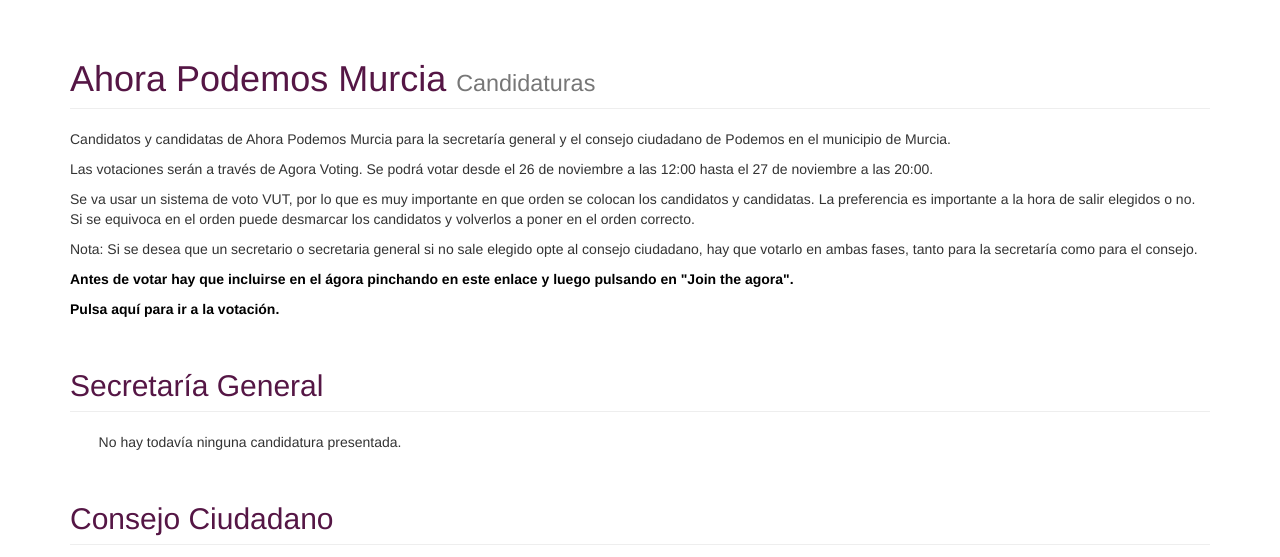
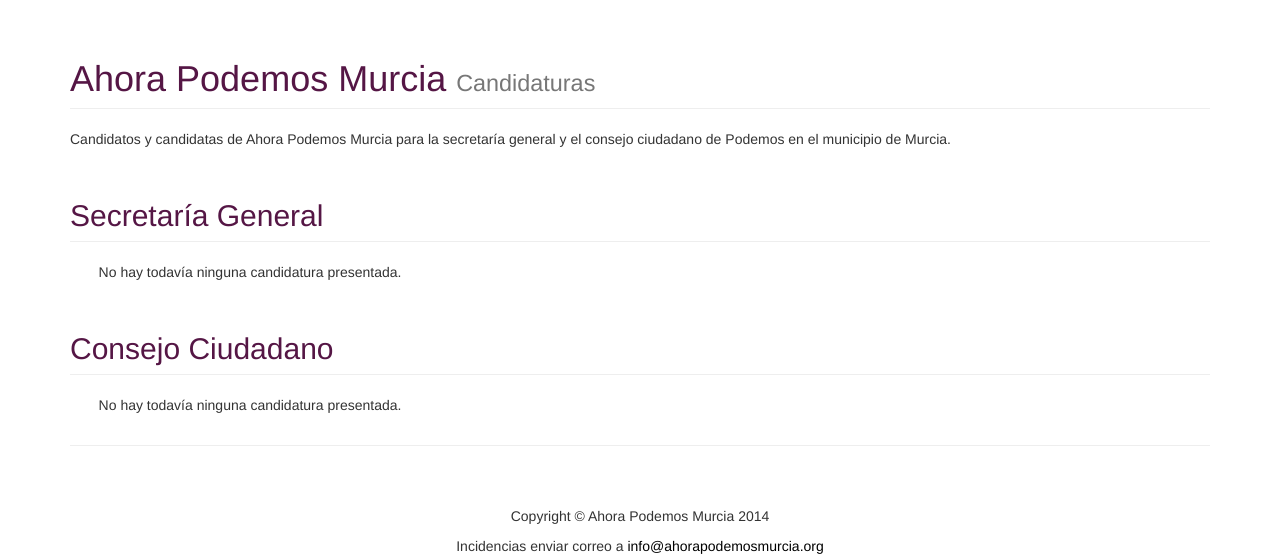
Before and after one commit to pedroluislopez/candidaturas, a Django app: page / in a window 1280 px wide. Shown: the part 51-608 px from the top of the page. Run offline with Django 3.2, Linux system fonts and the light colour scheme; data that the repository does not hold is empty; some libraries are stand-ins or nearby versions.

Commit message:
Block web 3

```diff
--- a/candidatos/templates/index.html
+++ b/candidatos/templates/index.html
@@ -8,11 +8,6 @@
             <small>Candidaturas</small>
         </h1>
         <p>Candidatos y candidatas de Ahora Podemos Murcia para la secretar&iacute;a general y el consejo ciudadano de Podemos en el municipio de Murcia.</p>
-        <p>Las votaciones ser&aacute;n a trav&eacute;s de Agora Voting. Se podrá votar desde el 26 de noviembre a las 12:00 hasta el 27 de noviembre a las 20:00.</p>
-        <p>Se va usar un sistema de voto VUT, por lo que es muy importante en que orden se colocan los candidatos y candidatas. La preferencia es importante a la hora de salir elegidos o no. Si se equivoca en el orden puede desmarcar los candidatos y volverlos a poner en el orden correcto.</p>
-        <p>Nota: Si se desea que un secretario o secretaria general si no sale elegido opte al consejo ciudadano, hay que votarlo en ambas fases, tanto para la secretaría como para el consejo.</p>
-        <p><strong><a href="https://agora.agoravoting.com/ahorapodemosmurcia/primarias-de-ahora-podemos-murcia" target="blank_">Antes de votar hay que incluirse en el &aacute;gora pinchando en este enlace y luego pulsando en "Join the agora".</a></strong></p>
-        <p><strong><a href="https://agora.agoravoting.com/ahorapodemosmurcia/primarias-de-ahora-podemos-murcia/election/primarias-de-ahora-podemos-murcia-para-el-consejo-ciudadano-de-po" target="blank_">Pulsa aqu&iacute; para ir a la votaci&oacute;n.</a></strong></p>
     </div>
 </div>
 
```
